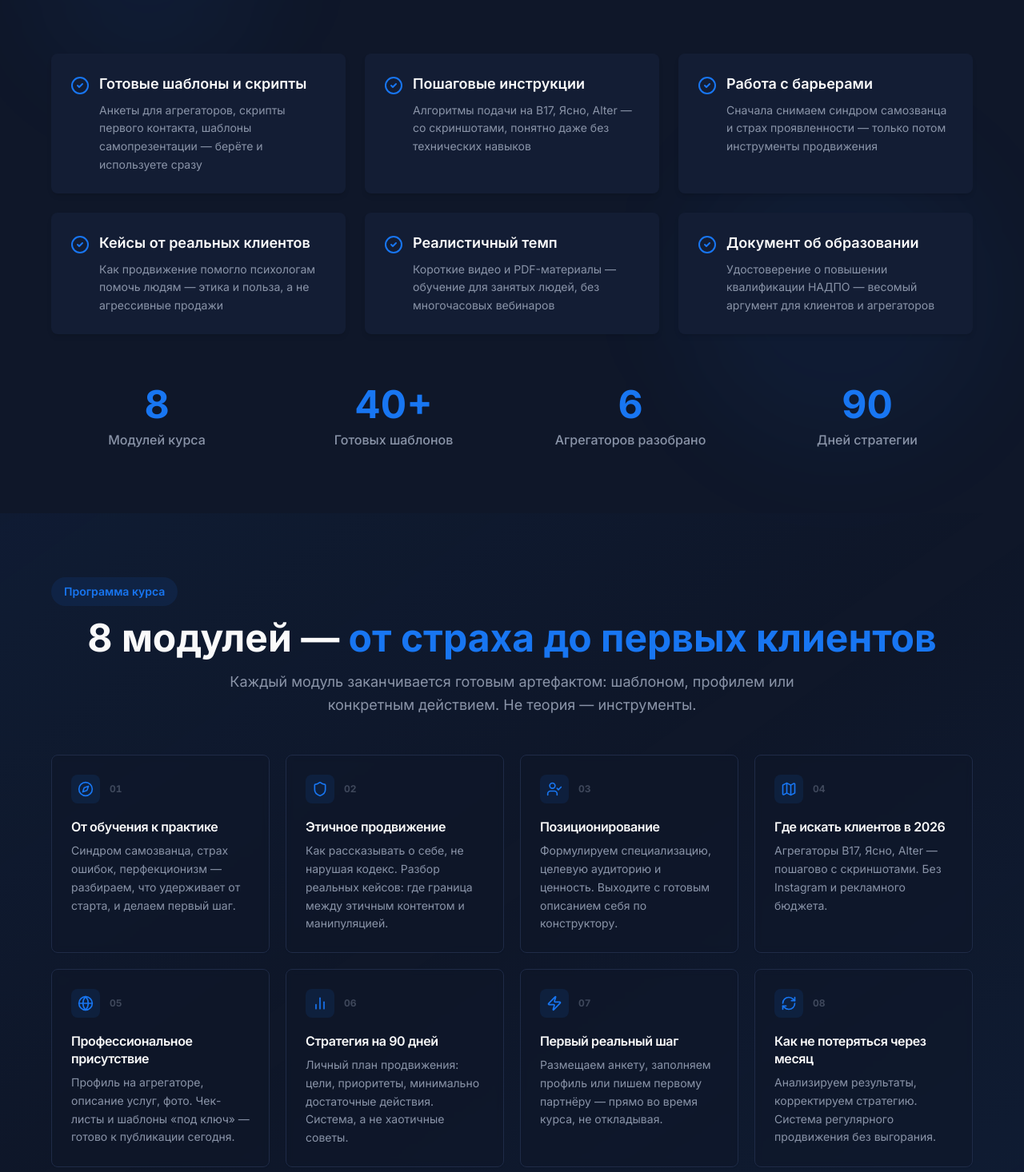
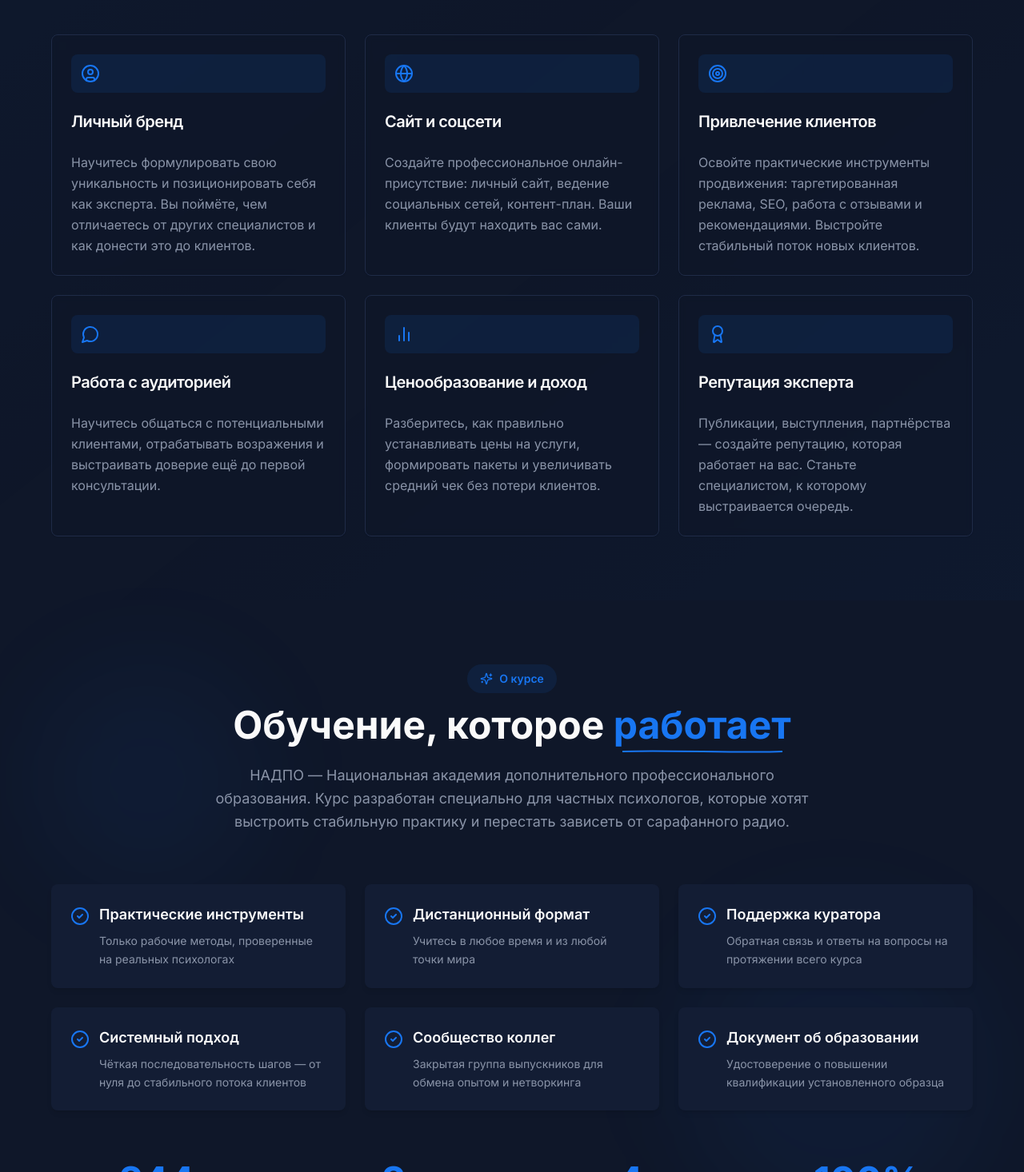
Before and after one commit to pr-poehali-dev/tech-evolution-initiative-6, a React (Vite) app: page / in a window 1280 px wide. Shown: the part 1044-2510 px from the top of the page at 80% size. Built offline with nearby package versions, Linux system fonts and the light colour scheme.

Commit message:
feat: добавить курс "Психолог на виду" (восстановлено из db74d1a)

```diff
--- a/index.html
+++ b/index.html
@@ -3,15 +3,15 @@
 <head>
     <meta charset="UTF-8"/>
     <meta name="viewport" content="width=device-width, initial-scale=1.0"/>
-    <title>Психолог на виду</title>
-    <meta name="description" content="Первый шаг к клиентам">
+    <title>«Технологии и методы продвижения частного специалиста. Создание и развитие личного бренда»</title>
+    <meta name="description" content="Курс для психологов, которые хотят продвигать себя">
     <meta name="author" content="CodeCraft"/>
     <link rel="icon" type="image/png" href="https://cdn.poehali.dev/projects/56708512-4463-4435-99d1-4ffe271827de/files/favicon-1780475474956.png">
     <link rel="preconnect" href="https://fonts.googleapis.com">
     <link rel="preconnect" href="https://fonts.gstatic.com" crossorigin>
     <link href="https://fonts.googleapis.com/css2?family=Inter:wght@400;500;600;700&display=swap" rel="stylesheet">
-    <meta property="og:title" content="Психолог на виду">
-    <meta property="og:description" content="Первый шаг к клиентам">
+    <meta property="og:title" content="«Технологии и методы продвижения частного специалиста. Создание и развитие личного бренда»">
+    <meta property="og:description" content="Курс для психологов, которые хотят продвигать себя">
     <script src="https://cdn.poehali.dev/intertnal/js/telemetry-min.js"></script>
       <meta name="pp-name" value="tech-evolution-initiative-6">
       <script src="https://cdn.poehali.dev/intertnal/js/pp-min-2.js"></script>
--- a/src/components/AboutSection.tsx
+++ b/src/components/AboutSection.tsx
@@ -2,19 +2,19 @@ import { Card, CardContent } from "@/components/ui/card"
 import { CheckCircle2, Sparkles } from "lucide-react"
 
 const values = [
-  { title: "Готовые шаблоны и скрипты", description: "Анкеты для агрегаторов, скрипты первого контакта, шаблоны самопрезентации — берёте и используете сразу" },
-  { title: "Пошаговые инструкции", description: "Алгоритмы подачи на B17, Ясно, Alter — со скриншотами, понятно даже без технических навыков" },
-  { title: "Работа с барьерами", description: "Сначала снимаем синдром самозванца и страх проявленности — только потом инструменты продвижения" },
-  { title: "Кейсы от реальных клиентов", description: "Как продвижение помогло психологам помочь людям — этика и польза, а не агрессивные продажи" },
-  { title: "Реалистичный темп", description: "Короткие видео и PDF-материалы — обучение для занятых людей, без многочасовых вебинаров" },
-  { title: "Документ об образовании", description: "Удостоверение о повышении квалификации НАДПО — весомый аргумент для клиентов и агрегаторов" },
+  { title: "Практические инструменты", description: "Только рабочие методы, проверенные на реальных психологах" },
+  { title: "Дистанционный формат", description: "Учитесь в любое время и из любой точки мира" },
+  { title: "Поддержка куратора", description: "Обратная связь и ответы на вопросы на протяжении всего курса" },
+  { title: "Системный подход", description: "Чёткая последовательность шагов — от нуля до стабильного потока клиентов" },
+  { title: "Сообщество коллег", description: "Закрытая группа выпускников для обмена опытом и нетворкинга" },
+  { title: "Документ об образовании", description: "Удостоверение о повышении квалификации установленного образца" },
 ]
 
 const stats = [
-  { number: "8", label: "Модулей курса" },
-  { number: "40+", label: "Готовых шаблонов" },
-  { number: "6", label: "Агрегаторов разобрано" },
-  { number: "90", label: "Дней стратегии" },
+  { number: "244", label: "Часа обучения" },
+  { number: "2", label: "Месяца курса" },
+  { number: "4", label: "Модуля программы" },
+  { number: "100%", label: "Дистанционно" },
 ]
 
 export function AboutSection() {
@@ -27,19 +27,19 @@ export function AboutSection() {
         <div className="text-center mb-16">
           <div className="inline-flex items-center gap-2 mb-4 px-4 py-2 rounded-full bg-primary/10 text-primary text-sm font-semibold">
             <Sparkles className="h-4 w-4" />
-            Почему «Психолог на виду»
+            О курсе
           </div>
           <h2 className="text-3xl sm:text-4xl md:text-5xl font-bold mb-6 text-balance">
-            Не ещё один курс{" "}
+            Обучение, которое{" "}
             <span className="text-primary relative">
-              по маркетингу
+              работает
               <svg className="absolute -bottom-2 left-0 w-full" height="8" viewBox="0 0 200 8" fill="none">
                 <path d="M0 4C50 2 150 6 200 4" stroke="currentColor" strokeWidth="2" className="text-primary" />
               </svg>
             </span>
           </h2>
-          <p className="text-lg text-muted-foreground max-w-3xl mx-auto leading-relaxed">
-            Большинство курсов дают знания о продвижении — мы даём готовые инструменты и помогаем сделать первый шаг. Это важнее, чем знать теорию нейромаркетинга.
+          <p className="text-lg text-muted-foreground max-w-3xl mx-auto text-pretty leading-relaxed">
+            НАДПО — Национальная академия дополнительного профессионального образования. Курс разработан специально для частных психологов, которые хотят выстроить стабильную практику и перестать зависеть от сарафанного радио.
           </p>
         </div>
 
--- a/src/components/Navbar.tsx
+++ b/src/components/Navbar.tsx
@@ -31,10 +31,10 @@ export function Navbar() {
               О курсе
             </a>
             <a href="#services" className="text-sm font-medium hover:text-primary transition-colors">
+              Чему научитесь
+            </a>
+            <a href="#portfolio" className="text-sm font-medium hover:text-primary transition-colors">
               Программа
-            </a>
-            <a href="#diagnosis" className="text-sm font-medium hover:text-primary transition-colors">
-              Диагностика
             </a>
             <a href="#pricing" className="text-sm font-medium hover:text-primary transition-colors">
               Стоимость
--- a/src/components/PricingSection.tsx
+++ b/src/components/PricingSection.tsx
@@ -4,14 +4,13 @@ import { Button } from "@/components/ui/button"
 
 const pricingTiers = [
   {
-    name: "Самостоятельный",
-    price: "9 900",
-    description: "Все материалы и шаблоны в своём темпе",
+    name: "Базовый",
+    price: "12 900",
+    description: "Самостоятельное обучение в своём темпе",
     features: [
-      "8 модулей с видео и PDF",
-      "40+ готовых шаблонов и скриптов",
-      "Пошаговые алгоритмы для агрегаторов",
-      "Калькулятор стоимости сессии",
+      "Доступ ко всем видеоурокам",
+      "Учебные материалы и шаблоны",
+      "Практические задания",
       "Удостоверение о повышении квалификации",
       "Доступ к материалам 6 месяцев",
     ],
@@ -19,14 +18,14 @@ const pricingTiers = [
   },
   {
     name: "С поддержкой",
-    price: "16 900",
-    description: "Обучение + куратор + сообщество",
+    price: "19 900",
+    description: "Обучение с обратной связью от куратора",
     features: [
-      "Всё из тарифа «Самостоятельный»",
-      "Проверка анкеты и профиля куратором",
-      "Разбор вашего позиционирования",
-      "Закрытое сообщество участниц",
-      "Еженедельные групповые разборы",
+      "Всё из тарифа «Базовый»",
+      "Проверка домашних заданий",
+      "Обратная связь от куратора",
+      "Доступ к закрытому сообществу",
+      "Групповые разборы раз в неделю",
       "Доступ к материалам 12 месяцев",
     ],
     highlighted: true,
@@ -37,8 +36,8 @@ const pricingTiers = [
     description: "Индивидуальная работа с экспертом",
     features: [
       "Всё из тарифа «С поддержкой»",
-      "2 личные сессии с экспертом-куратором",
-      "Персональный план на 90 дней",
+      "3 личные сессии с экспертом",
+      "Персональный план продвижения",
       "Разбор вашего реального кейса",
       "Пожизненный доступ к материалам",
     ],
@@ -53,6 +52,7 @@ export function PricingSection() {
         <div className="absolute top-20 left-10 w-72 h-72 bg-primary/5 rounded-full blur-3xl" />
         <div className="absolute bottom-20 right-10 w-96 h-96 bg-primary/5 rounded-full blur-3xl" />
       </div>
+
       <div className="container mx-auto max-w-6xl">
         <div className="text-center mb-12 space-y-4">
           <div className="inline-flex items-center gap-2 px-3 py-1 rounded-full bg-primary/10 text-primary text-sm font-medium mb-4">
@@ -63,10 +63,10 @@ export function PricingSection() {
             Стоимость обучения
           </div>
           <h2 className="text-3xl sm:text-4xl md:text-5xl font-bold text-balance">
-            Выберите <span className="text-primary">подходящий формат</span>
+            Выберите <span className="text-primary">подходящий формат</span> обучения
           </h2>
           <p className="text-muted-foreground text-lg max-w-2xl mx-auto">
-            Для тех, кто только начинает, и для тех, кто хочет восстановить поток клиентов
+            Для новичков и опытных специалистов — найдите тариф, который подходит именно вам
           </p>
         </div>
 
@@ -89,21 +89,23 @@ export function PricingSection() {
                 <CardTitle className="text-2xl mb-1">{tier.name}</CardTitle>
                 <p className="text-sm text-muted-foreground">{tier.description}</p>
                 <div className="mt-4">
-                  {tier.price === "По запросу" ? (
-                    <span className="text-3xl font-bold">{tier.price}</span>
-                  ) : (
-                    <span className="text-4xl font-bold">
-                      {tier.price}
-                      <span className="text-lg font-normal text-muted-foreground"> ₽</span>
-                    </span>
-                  )}
+                  <span className="text-4xl font-bold">
+                    {tier.price === "По запросу" ? (
+                      <span className="text-3xl">{tier.price}</span>
+                    ) : (
+                      <>
+                        {tier.price}
+                        <span className="text-lg font-normal text-muted-foreground"> ₽</span>
+                      </>
+                    )}
+                  </span>
                 </div>
               </CardHeader>
               <CardContent>
                 <ul className="space-y-3 mb-8">
-                  {tier.features.map((feature, i) => (
-                    <li key={i} className="flex items-start gap-3">
-                      <Check className="h-5 w-5 text-primary flex-shrink-0 mt-0.5" />
+                  {tier.features.map((feature, featureIndex) => (
+                    <li key={featureIndex} className="flex items-start gap-3 group/item">
+                      <Check className="h-5 w-5 text-primary flex-shrink-0 mt-0.5 group-hover/item:scale-110 transition-transform" />
                       <span className="text-sm leading-relaxed">{feature}</span>
                     </li>
                   ))}
@@ -124,9 +126,8 @@ export function PricingSection() {
 
         <div className="mt-12 text-center">
           <p className="text-sm text-muted-foreground">
-            Все тарифы включают{" "}
-            <span className="text-primary font-semibold">удостоверение о повышении квалификации</span> и{" "}
-            <span className="text-primary font-semibold">пожизненный доступ к шаблонам</span>
+            Все тарифы включают <span className="text-primary font-semibold">удостоверение государственного образца</span> и{" "}
+            <span className="text-primary font-semibold">доступ к закрытому сообществу выпускников</span>
           </p>
         </div>
       </div>
--- a/src/components/ServicesSection.tsx
+++ b/src/components/ServicesSection.tsx
@@ -1,89 +1,75 @@
 import { Card, CardContent, CardDescription, CardHeader, CardTitle } from "@/components/ui/card"
 import Icon from "@/components/ui/icon"
 
-const modules = [
+const services = [
   {
-    icon: "Compass",
-    number: "01",
-    title: "От обучения к практике",
-    description: "Синдром самозванца, страх ошибок, перфекционизм — разбираем, что удерживает от старта, и делаем первый шаг.",
-  },
-  {
-    icon: "Shield",
-    number: "02",
-    title: "Этичное продвижение",
-    description: "Как рассказывать о себе, не нарушая кодекс. Разбор реальных кейсов: где граница между этичным контентом и манипуляцией.",
-  },
-  {
-    icon: "UserCheck",
-    number: "03",
-    title: "Позиционирование",
-    description: "Формулируем специализацию, целевую аудиторию и ценность. Выходите с готовым описанием себя по конструктору.",
-  },
-  {
-    icon: "Map",
-    number: "04",
-    title: "Где искать клиентов в 2026",
-    description: "Агрегаторы B17, Ясно, Alter — пошагово с скриншотами. Без Instagram и рекламного бюджета.",
+    icon: "UserCircle",
+    title: "Личный бренд",
+    description:
+      "Научитесь формулировать свою уникальность и позиционировать себя как эксперта. Вы поймёте, чем отличаетесь от других специалистов и как донести это до клиентов.",
   },
   {
     icon: "Globe",
-    number: "05",
-    title: "Профессиональное присутствие",
-    description: "Профиль на агрегаторе, описание услуг, фото. Чек-листы и шаблоны «под ключ» — готово к публикации сегодня.",
+    title: "Сайт и соцсети",
+    description:
+      "Создайте профессиональное онлайн-присутствие: личный сайт, ведение социальных сетей, контент-план. Ваши клиенты будут находить вас сами.",
+  },
+  {
+    icon: "Target",
+    title: "Привлечение клиентов",
+    description:
+      "Освойте практические инструменты продвижения: таргетированная реклама, SEO, работа с отзывами и рекомендациями. Выстройте стабильный поток новых клиентов.",
+  },
+  {
+    icon: "MessageCircle",
+    title: "Работа с аудиторией",
+    description:
+      "Научитесь общаться с потенциальными клиентами, отрабатывать возражения и выстраивать доверие ещё до первой консультации.",
   },
   {
     icon: "BarChart2",
-    number: "06",
-    title: "Стратегия на 90 дней",
-    description: "Личный план продвижения: цели, приоритеты, минимально достаточные действия. Система, а не хаотичные советы.",
+    title: "Ценообразование и доход",
+    description:
+      "Разберитесь, как правильно устанавливать цены на услуги, формировать пакеты и увеличивать средний чек без потери клиентов.",
   },
   {
-    icon: "Zap",
-    number: "07",
-    title: "Первый реальный шаг",
-    description: "Размещаем анкету, заполняем профиль или пишем первому партнёру — прямо во время курса, не откладывая.",
-  },
-  {
-    icon: "RefreshCw",
-    number: "08",
-    title: "Как не потеряться через месяц",
-    description: "Анализируем результаты, корректируем стратегию. Система регулярного продвижения без выгорания.",
+    icon: "Award",
+    title: "Репутация эксперта",
+    description:
+      "Публикации, выступления, партнёрства — создайте репутацию, которая работает на вас. Станьте специалистом, к которому выстраивается очередь.",
   },
 ]
 
 export function ServicesSection() {
   return (
     <section id="services" className="py-20 px-4 sm:px-6 lg:px-8 relative overflow-hidden">
-      <div className="absolute inset-0 bg-gradient-to-br from-primary/5 via-transparent to-primary/5" />
+      <div className="absolute inset-0 bg-gradient-to-br from-primary/5 via-transparent to-primary/5 animate-pulse" />
+
       <div className="container mx-auto max-w-7xl relative z-10">
         <div className="inline-block mb-4 px-4 py-2 rounded-full bg-primary/10 text-primary text-sm font-semibold mx-auto block w-fit">
-          Программа курса
+          Чему вы научитесь
         </div>
         <h2 className="text-3xl sm:text-4xl md:text-5xl font-bold text-center mb-4 text-balance">
-          8 модулей —{" "}
-          <span className="text-primary">от страха до первых клиентов</span>
+          Ключевые{" "}
+          <span className="text-primary">навыки курса</span>
         </h2>
-        <p className="text-center text-muted-foreground mb-12 max-w-3xl mx-auto leading-relaxed text-lg">
-          Каждый модуль заканчивается готовым артефактом: шаблоном, профилем или конкретным действием. Не теория — инструменты.
+        <p className="text-center text-muted-foreground mb-12 max-w-3xl mx-auto text-pretty leading-relaxed text-lg">
+          За 2 месяца вы получите полный набор инструментов для самостоятельного продвижения — от создания бренда до стабильного потока клиентов.
         </p>
-        <div className="grid grid-cols-1 md:grid-cols-2 lg:grid-cols-4 gap-5">
-          {modules.map((module, index) => (
+        <div className="grid grid-cols-1 md:grid-cols-2 lg:grid-cols-3 gap-6">
+          {services.map((service, index) => (
             <Card
               key={index}
               className="group hover:border-primary transition-all duration-300 hover:shadow-xl hover:-translate-y-2 bg-background/50 backdrop-blur-sm"
             >
-              <CardHeader className="pb-2">
-                <div className="flex items-center gap-3 mb-3">
-                  <div className="inline-flex p-2 rounded-lg bg-primary/10 text-primary group-hover:bg-primary group-hover:text-primary-foreground transition-all duration-300">
-                    <Icon name={module.icon} className="h-5 w-5" fallback="Star" />
-                  </div>
-                  <span className="text-xs font-bold text-muted-foreground/40 tabular-nums">{module.number}</span>
+              <CardHeader>
+                <div className="mb-4 inline-flex p-3 rounded-lg bg-primary/10 text-primary group-hover:bg-primary group-hover:text-primary-foreground transition-all duration-300 group-hover:scale-110 group-hover:rotate-3">
+                  <Icon name={service.icon} className="h-6 w-6" fallback="Star" />
                 </div>
-                <CardTitle className="text-base group-hover:text-primary transition-colors leading-snug">{module.title}</CardTitle>
+                <CardTitle className="text-xl group-hover:text-primary transition-colors">{service.title}</CardTitle>
               </CardHeader>
               <CardContent>
-                <CardDescription className="text-sm leading-relaxed">{module.description}</CardDescription>
+                <CardDescription className="text-base leading-relaxed">{service.description}</CardDescription>
               </CardContent>
             </Card>
           ))}
--- a/src/pages/Index.tsx
+++ b/src/pages/Index.tsx
@@ -2,8 +2,8 @@ import { Navbar } from "@/components/Navbar"
 import { HeroSection } from "@/components/HeroSection"
 import { ServicesSection } from "@/components/ServicesSection"
 import { AboutSection } from "@/components/AboutSection"
-import { DiagnosisSection } from "@/components/DiagnosisSection"
 import { TestimonialsSection } from "@/components/TestimonialsSection"
+import { PortfolioSection } from "@/components/PortfolioSection"
 import { PricingSection } from "@/components/PricingSection"
 import { ContactSection } from "@/components/ContactSection"
 import { Footer } from "@/components/Footer"
@@ -13,10 +13,10 @@ export default function Index() {
     <main className="min-h-screen">
       <Navbar />
       <HeroSection />
+      <ServicesSection />
       <AboutSection />
-      <ServicesSection />
-      <DiagnosisSection />
       <TestimonialsSection />
+      <PortfolioSection />
       <PricingSection />
       <ContactSection />
       <Footer />
```
Also changed, not shown: src/components/TestimonialsSection.tsx (+32 -25 lines).
